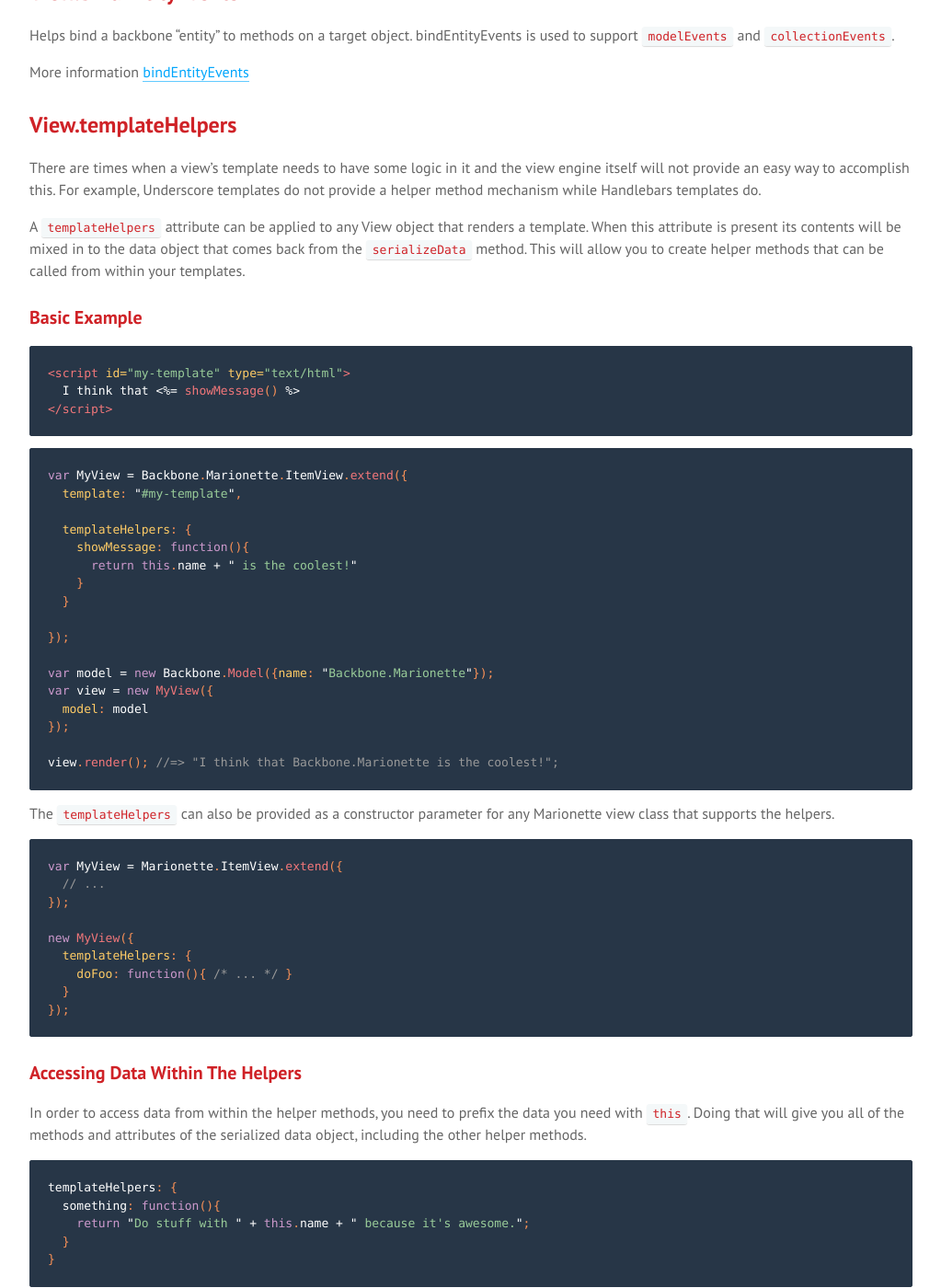
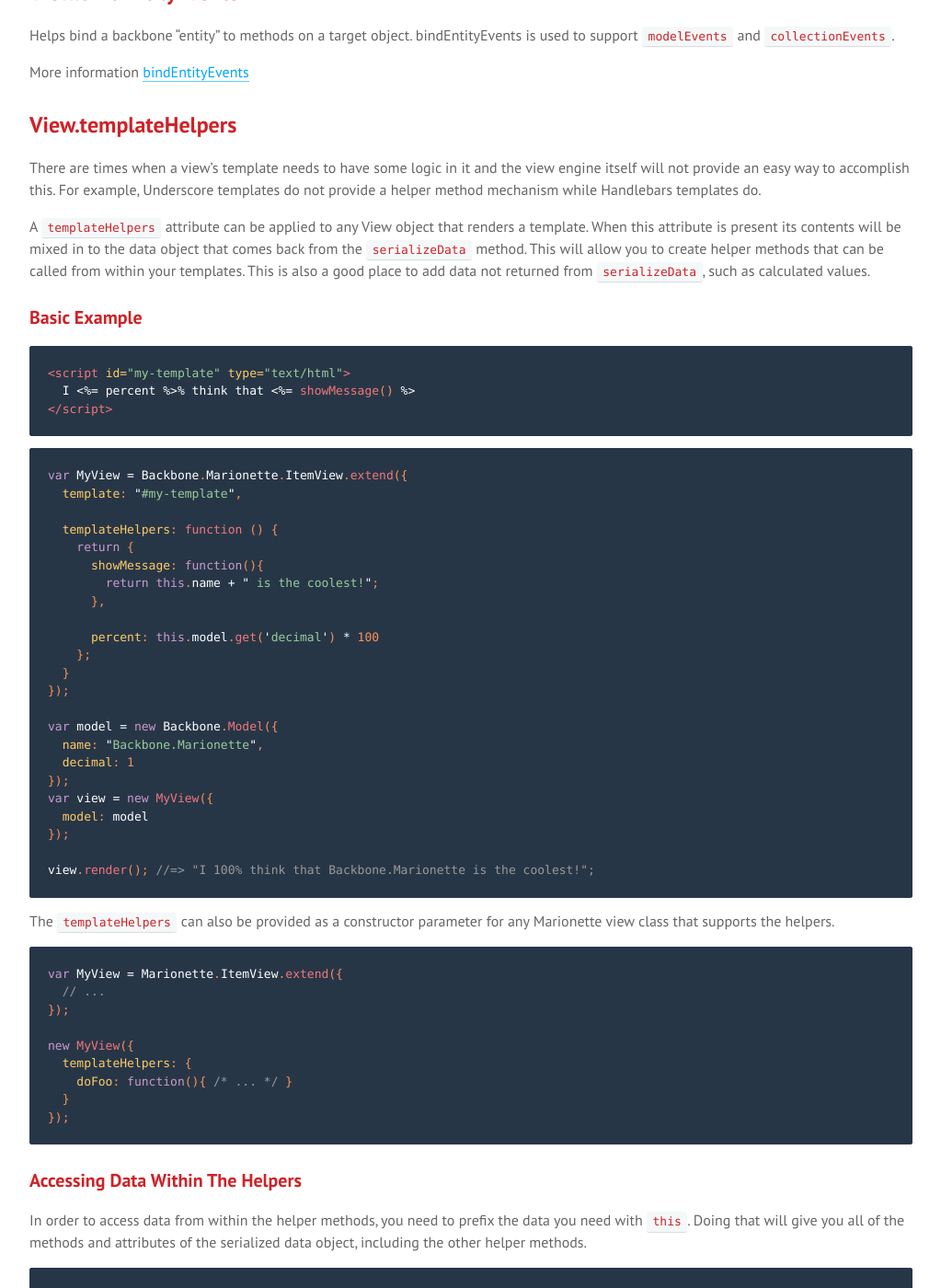
Before and after one commit to sadcitizen/marionettejs.ru, a Jekyll site: the page built from _posts/2014-06-10-view.md, in a window 1280 px wide and 1400 px high, scrolled down 8116 px. Shown: the whole window at 92% size, without its empty margins (128-1151 px from the left). Built offline with Jekyll 4.4.1, drawn with Linux system fonts in a browser that asks for light colours; some web fonts are replaced; Markdown is read by kramdown in place of the engine named in the settings.

Commit message:
update ru/View

````diff
--- a/_includes/translation/ru/marionette.view.md
+++ b/_includes/translation/ru/marionette.view.md
@@ -412,13 +412,14 @@
 renders a template. When this attribute is present its contents
 will be mixed in to the data object that comes back from the
 `serializeData` method. This will allow you to create helper methods
-that can be called from within your templates.
+that can be called from within your templates. This is also a good place
+to add data not returned from `serializeData`, such as calculated values.
 
 ### Basic Example
 
 ```html
 <script id="my-template" type="text/html">
-  I think that <%= showMessage() %>
+  I <%= percent %>% think that <%= showMessage() %>
 </script>
 ```
 
@@ -426,20 +427,26 @@
 var MyView = Backbone.Marionette.ItemView.extend({
   template: "#my-template",
 
-  templateHelpers: {
-    showMessage: function(){
-      return this.name + " is the coolest!"
-    }
+  templateHelpers: function () {
+    return {
+      showMessage: function(){
+        return this.name + " is the coolest!";
+      },
+
+      percent: this.model.get('decimal') * 100
+    };
   }
-
 });
 
-var model = new Backbone.Model({name: "Backbone.Marionette"});
+var model = new Backbone.Model({
+  name: "Backbone.Marionette",
+  decimal: 1
+});
 var view = new MyView({
   model: model
 });
 
-view.render(); //=> "I think that Backbone.Marionette is the coolest!";
+view.render(); //=> "I 100% think that Backbone.Marionette is the coolest!";
 ```
 
 The `templateHelpers` can also be provided as a constructor parameter
````
